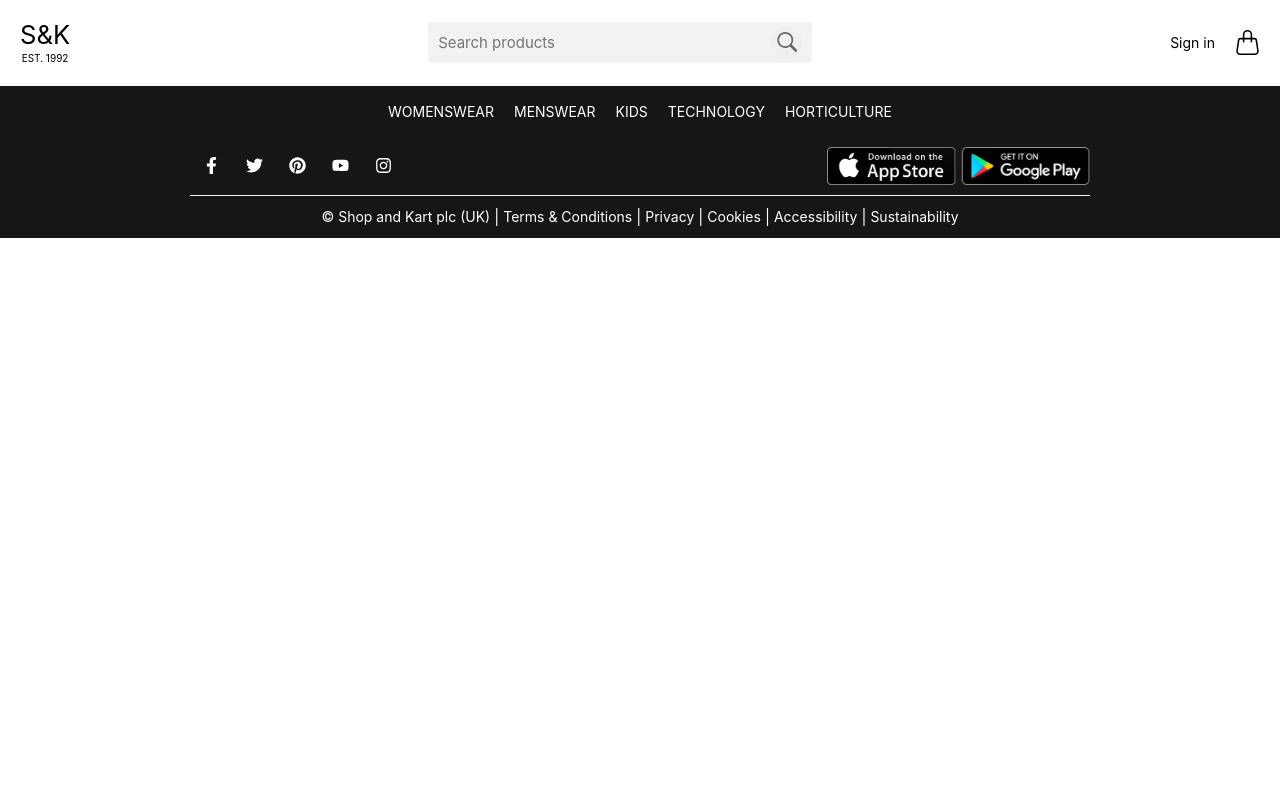
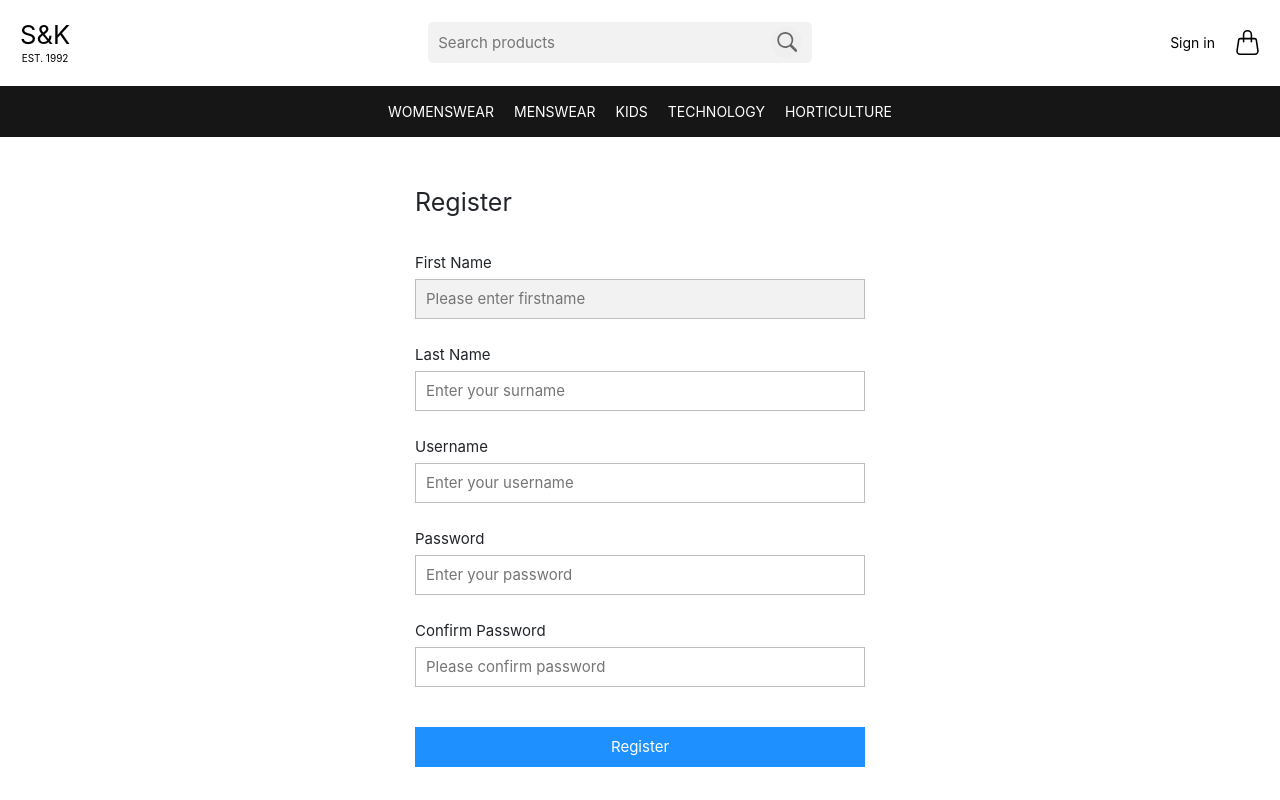
Before and after one commit to nasrah01/react-ecommerce, a React (Create React App) app: page /register in a window 1280 px wide. Shown: the top 800 px of the page. Built offline with nearby package versions, Linux system fonts and the light colour scheme; no server answers.

Commit message:
register login components

```diff
--- a/src/App.js
+++ b/src/App.js
@@ -8,7 +8,8 @@ import Department from "./pages/department";
 import Item from './pages/item';
 import Checkout from "./pages/checkout";
 import SearchResults from './pages/search';
-import Signin from './pages/signin'
+import Login from './pages/login'
+import Register from './pages/register'
 import ScrollToTop from "./components/ScrollToTop";
 import { SearchContext } from "./context/SearchContext";
 
@@ -29,7 +30,8 @@ function App() {
               <Route path="/item/:slug" element={<Item />} />
               <Route path="/checkout" element={<Checkout />} />
               <Route path="/search/:term" element={<SearchResults />} />
-          <Route path="/signin" element={<Signin />} />
+              <Route path="/login" element={<Login />} />
+              <Route path="/register" element={<Register />} />
             </Routes>
           </ScrollToTop>
           <Footer />
--- a/src/pages/checkout.jsx
+++ b/src/pages/checkout.jsx
@@ -86,7 +86,9 @@ const Checkout = () => {
 
 
                 <div className="checkout__summary--btn">
+                  <Link to="/login" style={{ textDecoration: "none" }}>
                   <button className="btn btn-2">checkout</button>
+                  </Link>
                 </div>
 
 
--- /dev/null
+++ b/src/pages/login.js
@@ -0,0 +1,105 @@
+import { useState } from 'react'
+import { CgArrowLongRight } from "react-icons/cg";
+import { FcHighPriority } from "react-icons/fc";
+import { Link } from 'react-router-dom'
+
+const Login = () => {
+  const [ error, setError ] = useState({});
+  const [user, setUser ] = useState({ username:'', password: ''})
+
+  const handleChange = (e) => {
+    const { name, value } = e.target;
+    setUser({ ...user, [name]: value });
+  };
+
+  const formSubmit = (e) => {
+    e.preventDefault();
+
+
+    if(user.username.trim() === '') {
+      setError({ ...error, 'username': 'Username is required'})
+      return
+    }
+    if (user.password.trim() === "") {
+      setError({ ...error, password: "Password is required" });
+      return
+    }
+
+    if(Object.keys(error).length === 0) {
+      console.log('form can be sent')
+    }
+
+    setError({})
+  };
+
+  return (
+    <div className="login__container">
+      <div>
+        <div className="login__header">
+          <h2>Login</h2>
+        </div>
+        <form onSubmit={formSubmit}>
+          <div className="form__container">
+            <label htmlFor="username">Username</label>
+            <input
+              name="username"
+              type="text"
+              placeholder="Enter your username"
+              aria-label="username"
+              aria-required="true"
+              className={error?.username ? "form__input--error" : "form__input"}
+              value={user.username}
+              onChange={handleChange}
+              autoComplete="off"
+            />
+            <div className="form__error">
+              {error?.username && (
+                <>
+                  <FcHighPriority size={16} />
+                  <p>{error.username}</p>
+                </>
+              )}
+            </div>
+          </div>
+          <div className="form__container">
+            <label htmlFor="password">Password</label>
+            <input
+              name="password"
+              type="password"
+              placeholder="Enter your password"
+              aria-label="password"
+              aria-required="true"
+              className={error?.password ? "form__input--error" : "form__input"}
+              value={user.password}
+              onChange={handleChange}
+            />
+            <div className="form__error">
+              {error?.password && (
+                <>
+                  <FcHighPriority size={16} />
+                  <p>{error.password}</p>
+                </>
+              )}
+            </div>
+          </div>
+          <div className="submit__btn">
+            <button>Sign in</button>
+          </div>
+        </form>
+        <div className="form__type">
+          <p className="login__switch">
+            Don't have an account?
+            <span>
+            <Link to="/register" style={{ textDecoration: "none" }}>
+              Register
+              <CgArrowLongRight size={18} />
+            </Link>
+            </span>
+          </p>
+        </div>
+      </div>
+    </div>
+  );
+}
+
+export default Login;
--- a/src/components/SignIn/Register.js
+++ b/src/pages/register.js
@@ -1,25 +1,26 @@
 import { useState, useEffect, useRef } from "react";
 import { CgArrowLongRight } from "react-icons/cg";
+import { FcHighPriority } from 'react-icons/fc'
+import { inputValidation } from "../validation/formValidate";
+import { useNavigate } from 'react-router-dom'
+import { Link } from 'react-router-dom'
 
 const initialState = {
   forename: "",
   surname: "",
-  email: "",
   username: "",
   password: "",
+  confirmPassword: ""
 };
 
-const nameRegex = /^[a-zA-Z][a-zA-Z0-9-_]{3,20}$/
-const passwordRegex = /^(?=.*\d)(?=.*[a-z])(?=.*[A-Z])(?=.*[!@#$%^&*]).{8,}$/
-
 const Register = () => {
-  const [isValid, setIsValid] = useState(false)
   const [register, setRegisterUser] = useState(initialState)
+  // eslint-disable-next-line no-unused-vars
   const [inputFocus, setInputFocus] = useState(false)
+  const [formSubmission, setFormSubmit] = useState(false)
   const [error, setError] = useState({})
-  const [isRegister, setRegister] = useState(false)
   const userRef = useRef()
-  const errRef = useRef()
+  const navigate = useNavigate()
 
   useEffect(() => {
     userRef.current.focus()
@@ -31,9 +32,16 @@ const Register = () => {
    };
 
   const formSubmit = (e) => {
-    setRegister(true)
-    setIsValid(true)
     e.preventDefault();
+    setFormSubmit(true)
+    setError(inputValidation(register))
+
+    if(formSubmission && Object.keys(error).length === 0) {
+      console.log('object is empty')
+      navigate('/')
+    }
+    console.log(error)
+    console.log(formSubmission)
   };
 
   return (
@@ -51,38 +59,44 @@ const Register = () => {
               placeholder="Please enter firstname"
               aria-label="first name"
               aria-required="true"
+              className={error?.forename ? "form__input--error" : "form__input"}
+              value={register.forename}
               onChange={handleChange}
               ref={userRef}
               autoComplete="off"
               onFocus={() => setInputFocus(true)}
               onBlur={() => setInputFocus(false)}
             />
+            <div className="form__error">
+              {error?.forename && (
+                <>
+                  <FcHighPriority size={16} />
+                  <p>{error.forename}</p>
+                </>
+              )}
+            </div>
           </div>
           <div className="form__container">
             <label htmlFor="surname">Last Name</label>
             <input
               name="surname"
               type="text"
-              placeholder="Please enter surname"
+              placeholder="Enter your surname"
               aria-label="surname name"
               aria-required="true"
+              className={error?.surname ? "form__input--error" : "form__input"}
+              value={register.surname}
               onChange={handleChange}
-              ref={userRef}
               autoComplete="off"
             />
-          </div>
-          <div className="form__container">
-            <label htmlFor="email">Email</label>
-            <input
-              name="email"
-              type="email"
-              placeholder="Enter your Email"
-              aria-label="email"
-              aria-required="true"
-              onChange={handleChange}
-              ref={userRef}
-              autoComplete="off"
-            />
+            <div className="form__error">
+              {error?.surname && (
+                <>
+                  <FcHighPriority size={16} />
+                  <p>{error.surname}</p>
+                </>
+              )}
+            </div>
           </div>
           <div className="form__container">
             <label htmlFor="username">Username</label>
@@ -92,10 +106,19 @@ const Register = () => {
               placeholder="Enter your username"
               aria-label="username"
               aria-required="true"
+              className={error?.username ? "form__input--error" : "form__input"}
+              value={register.username}
               onChange={handleChange}
-              ref={userRef}
               autoComplete="off"
             />
+            <div className="form__error">
+              {error?.username && (
+                <>
+                  <FcHighPriority size={16} />
+                  <p>{error.username}</p>
+                </>
+              )}
+            </div>
           </div>
           <div className="form__container">
             <label htmlFor="password">Password</label>
@@ -105,8 +128,18 @@ const Register = () => {
               placeholder="Enter your password"
               aria-label="password"
               aria-required="true"
+              className={error?.password ? "form__input--error" : "form__input"}
+              value={register.password}
               onChange={handleChange}
             />
+            <div className="form__error">
+              {error?.password && (
+                <>
+                  <FcHighPriority size={16} />
+                  <p>{error.password}</p>
+                </>
+              )}
+            </div>
           </div>
           <div className="form__container">
             <label htmlFor="confirmPassword">Confirm Password</label>
@@ -116,8 +149,20 @@ const Register = () => {
               placeholder="Please confirm password"
               aria-label="confirm password"
               aria-required="true"
+              className={
+                error?.confirmPassword ? "form__input--error" : "form__input"
+              }
+              value={register.confirmPassword}
               onChange={handleChange}
             />
+            <div className="form__error">
+              {error?.confirmPassword && (
+                <>
+                  <FcHighPriority size={16} />
+                  <p>{error.confirmPassword}</p>
+                </>
+              )}
+            </div>
           </div>
           <div className="submit__btn">
             <button>Register</button>
@@ -127,8 +172,10 @@ const Register = () => {
           <p className="login__switch">
             Already have an account?
             <span>
+            <Link to="/login" style={{ textDecoration: "none" }}>
               Sign In
               <CgArrowLongRight size={18} />
+            </Link>
             </span>
           </p>
         </div>
--- a/src/styles/App.css
+++ b/src/styles/App.css
@@ -544,16 +544,25 @@ form div > * {
   width: 450px;
   padding: .75rem 1rem;
   border-radius: 0;
+}
+
+.form__input {
   border: 1px solid #bfbfbf;
 }
 
-.form__container input:focus {
+.form__input--error {
+  background-color: #fcdede;
+  border: none;
+  border-left: 5px solid #e03d3d;
+}
+
+.form__input:focus {
   background: #f2f2f2;
   outline: none;
 }
 
 .submit__btn {
-  padding: 2rem 0;
+  padding: 3rem 0;
 }
 
 .submit__btn button {
@@ -584,6 +593,17 @@ form div > * {
   text-decoration: none;
 }
 
+.form__error {
+  display: flex;
+  align-items: center;
+  padding: .5rem;
+}
+
+.form__error p {
+  margin: 0;
+  padding-left: .5rem;
+}
+
 @media screen and (max-width: 500px) {
 
   .login__container {
--- /dev/null
+++ b/src/validation/formValidate.js
@@ -0,0 +1,38 @@
+const nameRegex = /^[a-zA-Z][a-zA-Z0-9-_]{3,20}$/;
+const passwordRegex = /^[A-Za-z0-9]\w{8,}$/;
+
+export const inputValidation = (string) => {
+  let errors = {};
+
+  if(!string.forename) {
+    errors.forename = "Name is required"
+  } else if (!nameRegex.test(string.forename)) {
+    errors.forename = "Must include at least 3 characters"
+  }
+
+  if (!string.surname) {
+    errors.surname = "Surname is required";
+  } else if (!nameRegex.test(string.surname)) {
+    errors.surname = "Must include at least 3 characters";
+  }
+
+  if (!string.username) {
+    errors.username = "Username is required";
+  } else if (!nameRegex.test(string.username)) {
+    errors.username = "Must include at least 3 characters";
+  }
+
+  if (!string.password) {
+    errors.password = "Password required";
+  } else if (!passwordRegex.test(string.password)) {
+    errors.password = "Must be at least 8 characters and 1 number";
+  }
+
+  if (!string.confirmPassword) {
+    errors.confirmPassword = "Confirm password required";
+  } else if (string.password !== string.confirmPassword) {
+    errors.confirmPassword = "Passwords do not match";
+  }
+
+  return errors;
+};
```
Also changed, not shown: src/components/SignIn/Login.js (deleted, +0 -54 lines), src/pages/signin.js (deleted, +0 -19 lines). Lines whose indentation alone changed are shown as unchanged.
